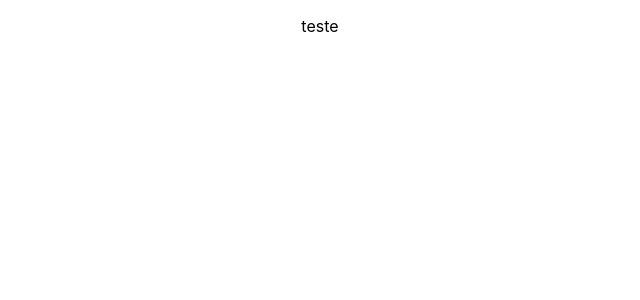
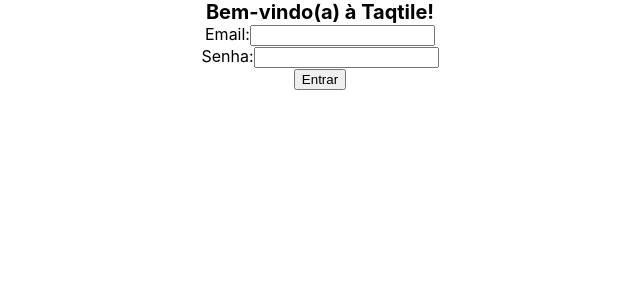
Before and after one commit to indigotech/onboard-gabriel-carramate, a React (Create React App) app: page / in a window 1280 px wide. Shown: the top 300 px of the page, without its empty margins (320-960 px from the left). Built offline with nearby package versions, Linux system fonts and the light colour scheme.

Commit message:
Create login screen components

```diff
--- a/src/App.css
+++ b/src/App.css
@@ -1,3 +1,9 @@
 .App {
   text-align: center;
 }
+
+.Titulo{
+  text-align: center;
+  font-size: 20px;
+  font-weight: bold;
+}
--- a/src/App.tsx
+++ b/src/App.tsx
@@ -2,10 +2,28 @@
 import './App.css';
 
 function App() {
-  const teste = 'teste';
   return (
     <div className='App'>
-        <p>{teste}</p>
+      <div className='Titulo'>Bem-vindo(a) à Taqtile!</div>
+      <form>
+        <div>
+          <label>
+            Email:
+            <input type='email' name='email' />
+          </label>
+        </div>
+        <div>
+          <label>
+            Senha:
+            <input type='password' name='password' />
+          </label>
+        </div>
+        <div>
+          <button>
+            Entrar
+          </button>
+        </div>
+      </form>
     </div>
   );
 }
```
